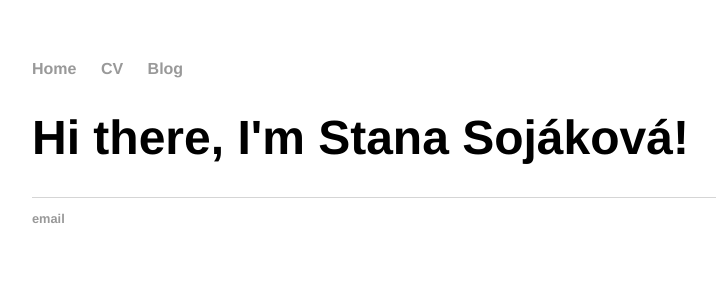
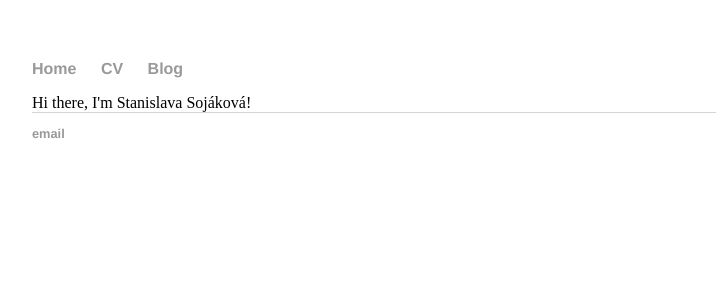
Before and after one commit to stanyas/stanyas.github.io, a Jekyll site: the page built from index.html, in a window 1280 px wide. Shown: the top 300 px of the page, without its empty margins (160-876 px from the left). Built offline with Jekyll 4.4.1, drawn with Linux system fonts in a browser that asks for light colours.

Commit message:
Update index.html

```diff
--- a/index.html
+++ b/index.html
@@ -1,7 +1,4 @@
 ---
 layout: default
-title: Stanislava Sojáková
 ---
-<div>
-  <h1>Hi there, I'm Stana Sojáková!</h1>
-</div>
+Hi there, I'm Stanislava Sojáková!
```
